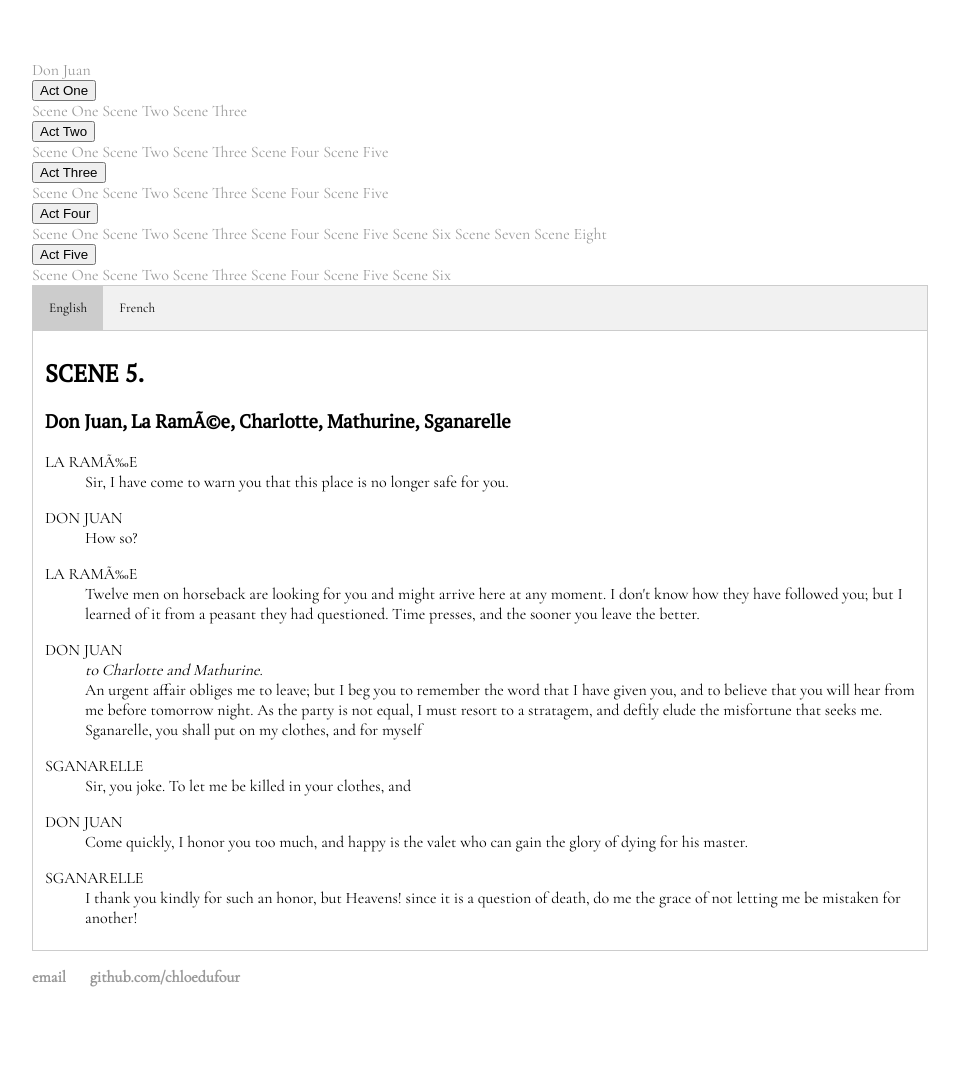
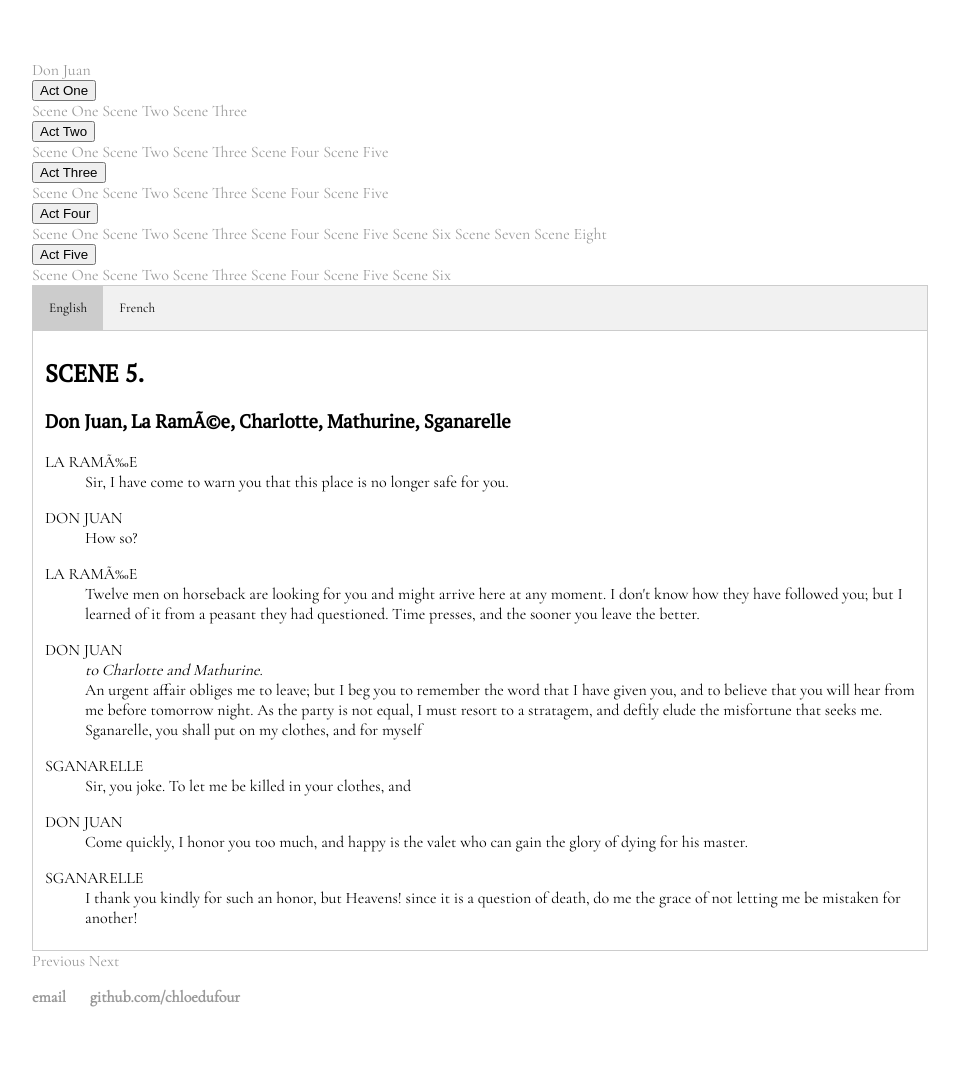
Before and after one commit to chloedufour/cdufour.github.io, a Jekyll site: the page built from final/DonJuan/Act2/enscene5.html, in a window 1280 px wide. Shown: the whole page, without its empty margins (160-1119 px from the left). Built offline with Jekyll 4.4.1, drawn with Linux system fonts in a browser that asks for light colours.

Commit message:
Update enscene5.html

```diff
--- a/final/DonJuan/Act2/enscene5.html
+++ b/final/DonJuan/Act2/enscene5.html
@@ -127,6 +127,8 @@
          </dl>
 
       </div>
+       <a class="prev" href="/final/DonJuan/Act2/enscene4.html">Previous</a>
+<a class="next" href="/final/DonJuan/Act3/enscene1.html">Next</a>
       <script>
 function openCity(evt, cityName) {
     var i, tabcontent, tablinks;
```
